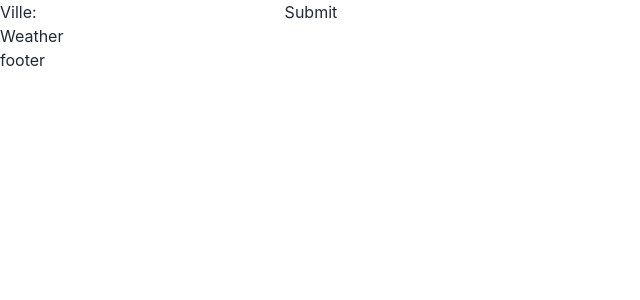
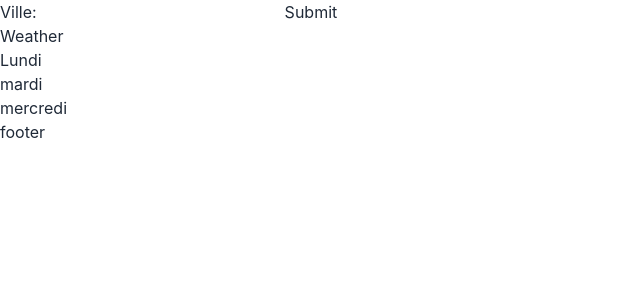
Before and after one commit to synnksou/react-weather, a React (Create React App) app: page / in a window 1280 px wide. Shown: the top 300 px of the page, without its empty margins (0-640 px from the left). Built offline with nearby package versions, Linux system fonts and the light colour scheme.

Commit message:
feat(weatherCarroussel): ajout du carroussel des jours avec weather

```diff
--- /dev/null
+++ b/src/components/DayCard/DayCard.jsx
@@ -0,0 +1,5 @@
+function DayCard({ jourName }) {
+  return <p>{jourName}</p>;
+}
+
+export default DayCard;
--- /dev/null
+++ b/src/components/DayCardCaroussel/DayCardCarroussel.jsx
@@ -0,0 +1,25 @@
+import DayCard from "./../DayCard/DayCard";
+
+function DayCardCarroussel() {
+  const dayCardList = [
+    {
+      title: "Lundi",
+    },
+    {
+      title: "mardi",
+    },
+    {
+      title: "mercredi",
+    },
+  ];
+
+  return (
+    <div>
+      {dayCardList.map((dayCard, index) => {
+        return <DayCard key={index} jourName={dayCard.title} />;
+      })}
+    </div>
+  );
+}
+
+export default DayCardCarroussel;
--- a/src/components/Weather/Weather.jsx
+++ b/src/components/Weather/Weather.jsx
@@ -1,5 +1,12 @@
+import DayCardCarroussel from "./../DayCardCaroussel/DayCardCarroussel";
+
 function Weather() {
-  return <p>Weather</p>;
+  return (
+    <div>
+      <p>Weather</p>
+      <DayCardCarroussel />
+    </div>
+  );
 }
 
 export default Weather;
--- /dev/null
+++ b/src/containers/WeatherDay/WeatherThisDay.jsx
@@ -0,0 +1,5 @@
+function WeatherThisDay() {
+  return <p>WeatherThisDay</p>;
+}
+
+export default WeatherThisDay;
```
